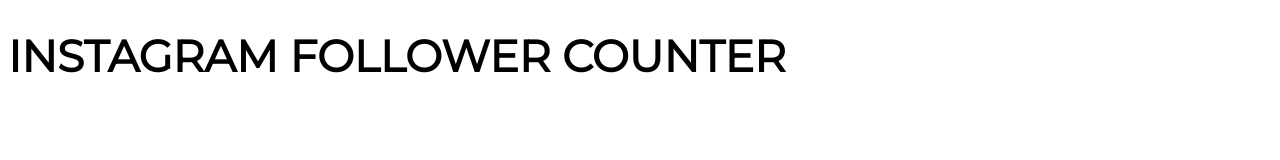
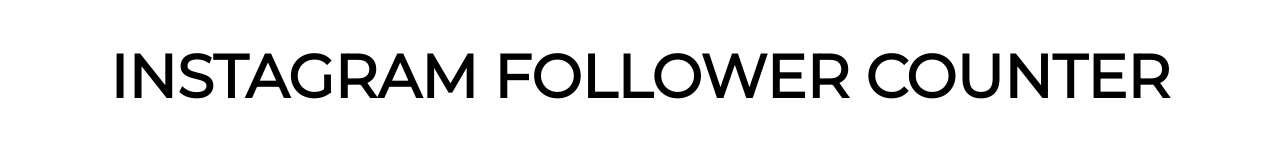
Before and after one commit to marconicivitavecchia/Instagram-Follower-Counter, a plain HTML site: page Frontend/index.html in a window 1280 px wide. Drawn offline with Linux system fonts and the light colour scheme.

Commit message:
Centrato il titolo

```diff
--- a/Frontend/style.css
+++ b/Frontend/style.css
@@ -1,5 +1,6 @@
 
 
 body {
-    font-family: 'Montserrat';font-size: 22px;
+    font-family: 'Montserrat';font-size: 30px;
+    text-align:center;
 }
```
